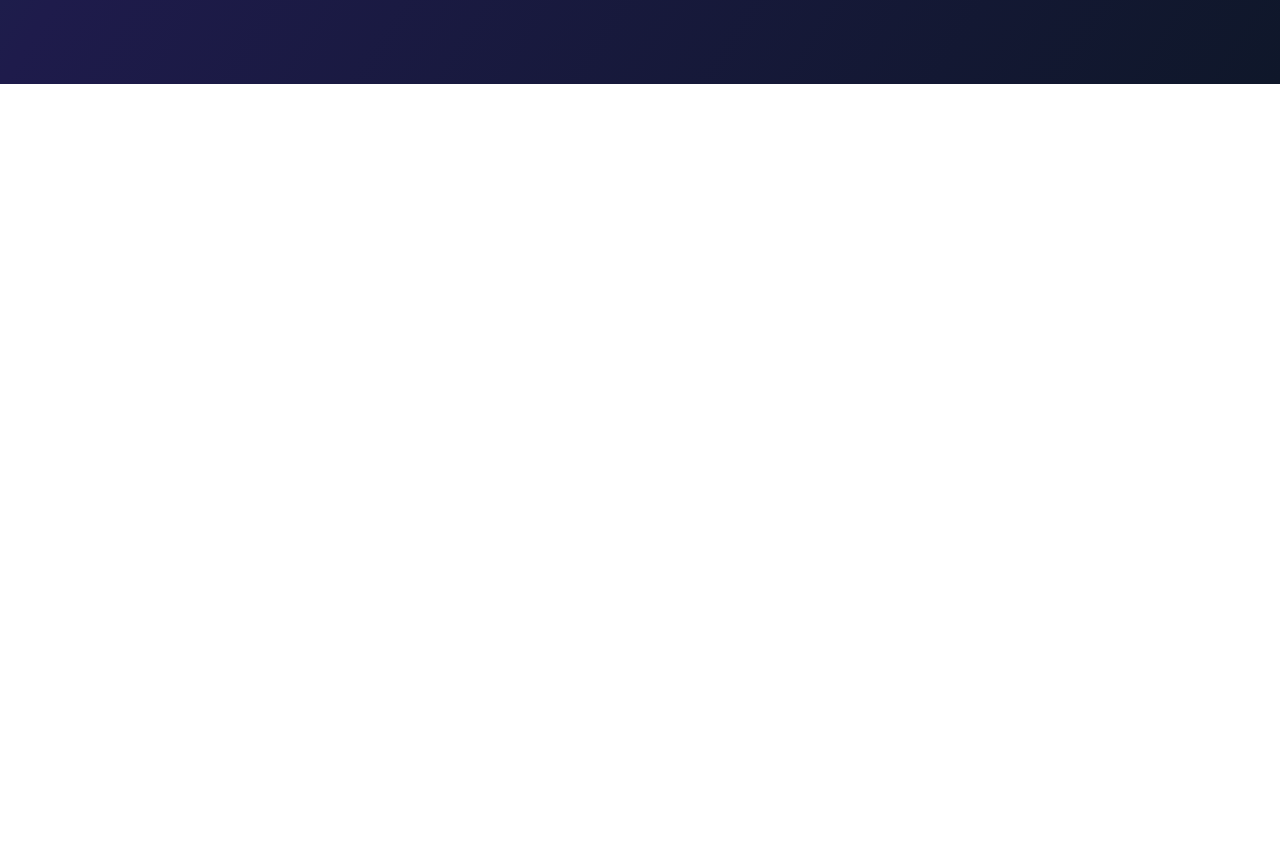
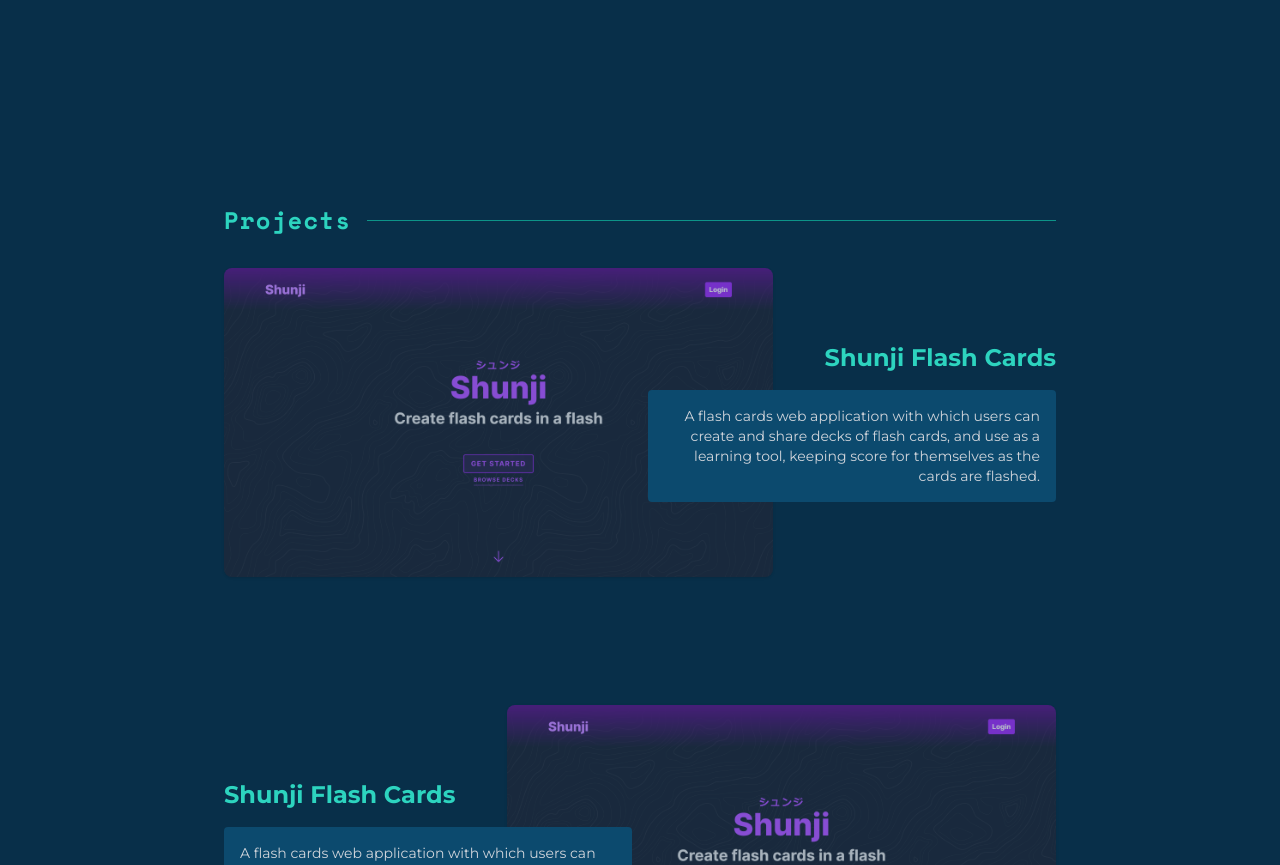
Before and after one commit to Cirque0/kespina, a Next.js app: page / in a window 1280 px wide. Shown: the part 1920-2785 px from the top of the page. Before the commit the page ends 2004 px from the top, so only its background shows below. Built offline with nearby package versions, Linux system fonts and the light colour scheme.

Commit message:
added projects section, tweaked bg color and paddings

```diff
--- a/src/app/layout.js
+++ b/src/app/layout.js
@@ -11,7 +11,7 @@ export const metadata = {
 export default function RootLayout({ children }) {
   return (
     <html lang="en">
-      <body className={`${font.className} text-gray-300 bg-gradient-to-tl from-slate-900 via-indigo-950 to-teal-900`}>{children}</body>
+      <body className={`${font.className} text-gray-300 bg-sky-950`}>{children}</body>
     </html>
   );
 }
--- a/src/app/page.js
+++ b/src/app/page.js
@@ -4,16 +4,18 @@ import Logo from "@/components/Logo";
 import Image from "next/image";
 import ArrowDown from "@/components/ArrowDown";
 import profilePic from "../../public/profile_pic.jpg";
+import shunjiHome from "../../public/shunji_home.png";
 import Section from "@/components/Section";
 import { Space_Mono } from "next/font/google";
 import Experience from "@/components/Experience";
+import Project from "@/components/Project";
 
 const spaceMono = Space_Mono({ subsets: ["latin"], weight: ["400", "700"] });
 
 export default function Home() {
     return (
-        <main className='flex min-h-screen flex-col items-center px-8 pb-8'>
-            <div className='relative flex flex-col w-full h-screen items-center py-16'>
+        <main className='flex min-h-screen flex-col items-center pb-8'>
+            <div className='relative flex flex-col w-full h-screen items-center px-8 py-16 bg-gray-800 shadow-md'>
                 <div className='flex w-full max-w-7xl'>
                     <Logo />
                 </div>
@@ -105,6 +107,39 @@ export default function Home() {
                     </Experience>
                 </div>
             </Section>
+
+            <Section header='Projects' id='projects' className='max-w-4xl'>
+                <div className='flex flex-col pt-8'>
+                    <Project
+                        title={"Shunji Flash Cards"}
+                        img={{
+                            src: shunjiHome,
+                            alt: "Screenshot of Shunji home page",
+                        }}
+                    >
+                        <p>
+                            A flash cards web application with which users can
+                            create and share decks of flash cards, and use as a
+                            learning tool, keeping score for themselves as the
+                            cards are flashed.
+                        </p>
+                    </Project>
+                    <Project
+                        title={"Shunji Flash Cards"}
+                        img={{
+                            src: shunjiHome,
+                            alt: "Screenshot of Shunji home page",
+                        }}
+                    >
+                        <p>
+                            A flash cards web application with which users can
+                            create and share decks of flash cards, and use as a
+                            learning tool, keeping score for themselves as the
+                            cards are flashed.
+                        </p>
+                    </Project>
+                </div>
+            </Section>
         </main>
     );
 }
--- /dev/null
+++ b/src/components/Project.js
@@ -0,0 +1,35 @@
+import Image from "next/image";
+import { Space_Mono } from "next/font/google";
+
+const spaceMono = Space_Mono({ subsets: ["latin"], weight: ["400", "700"] });
+
+const Project = ({ children, img, title, ...props }) => {
+    return (
+        <div
+            className='group relative md:grid md:grid-cols-12 flex flex-col-reverse items-center md:mb-32 mb-8 gap-4'
+            {...props}
+        >
+            <div className='md:row-start-1 md:group-odd:col-start-1 md:group-odd:col-end-9 md:col-start-5 md:col-end-13 shrink-0 rounded-lg overflow-hidden shadow'>
+                <Image
+                    src={img.src}
+                    alt={img.alt}
+                    className='shrink-0 aspect-auto object-cover opacity-80'
+                />
+            </div>
+            <div className='flex flex-col md:row-start-1 md:group-odd:col-start-7 md:group-odd:col-end-13 md:col-start-1 md:col-end-7 z-10 grow md:gap-4 gap-2 shrink-0 md:group-odd:items-end md:group-odd:text-right md:group-even:text-left text-justify'>
+                <p
+                    className={
+                        "md:text-2xl text-xl text-teal-400 font-bold "
+                    }
+                >
+                    {title}
+                </p>
+                <div className='md:p-4 md:bg-sky-900 text-sm rounded'>
+                    {children}
+                </div>
+            </div>
+        </div>
+    );
+};
+
+export default Project;
--- a/src/components/Section.js
+++ b/src/components/Section.js
@@ -4,7 +4,7 @@ const font = Space_Mono({ subsets: ['latin'], weight: ['400', '700']});
 
 export default function Section({ header = '', className = '', children, ...props }) {
     return (
-        <div {...props} className={'flex flex-col w-full max-w-3xl pt-20 mb-48 ' + className}>
+        <div {...props} className={'flex flex-col w-full max-w-3xl px-8 pt-20 mb-48 ' + className}>
             <p className={'flex font-extrabold sm:text-2xl text-xl gap-4 items-center text-teal-400 tracking-wider ' + font.className}>
                 {header} <span className='bg-teal-600 grow h-px'></span>
             </p>
```
Also changed, not shown: public/shunji_home.png (added).
